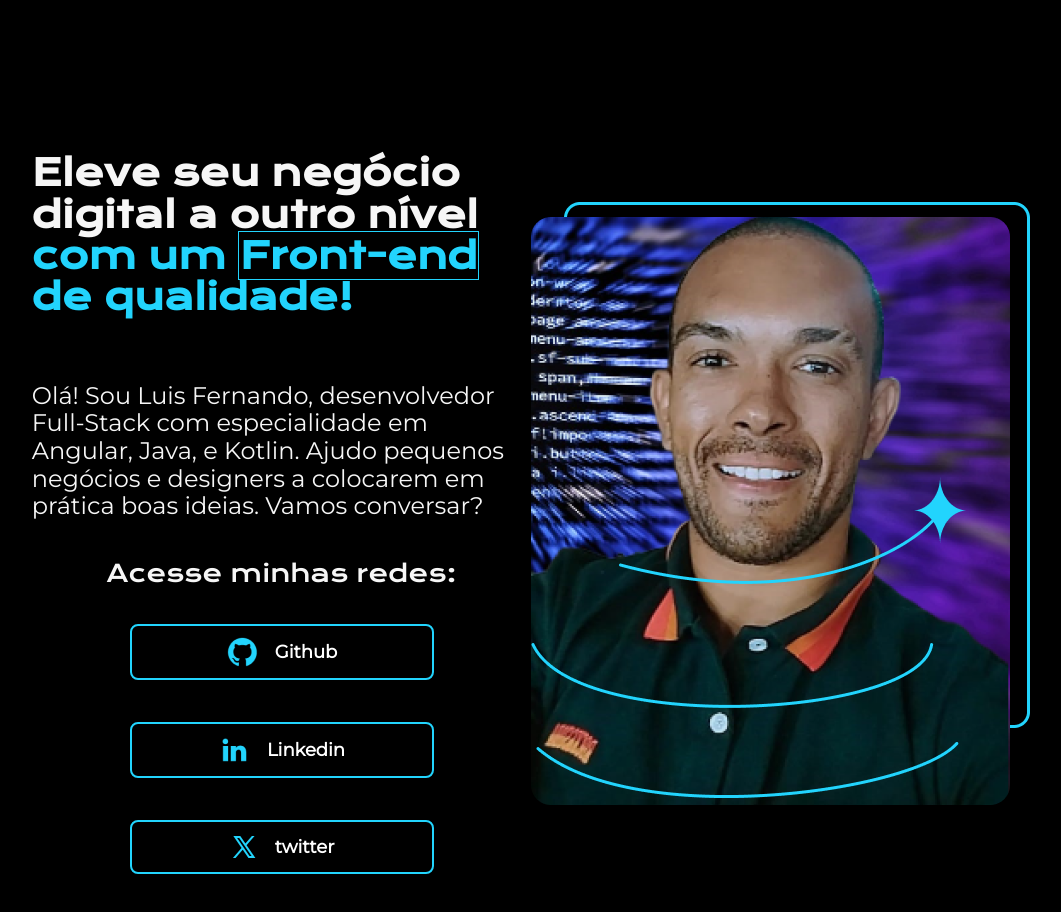
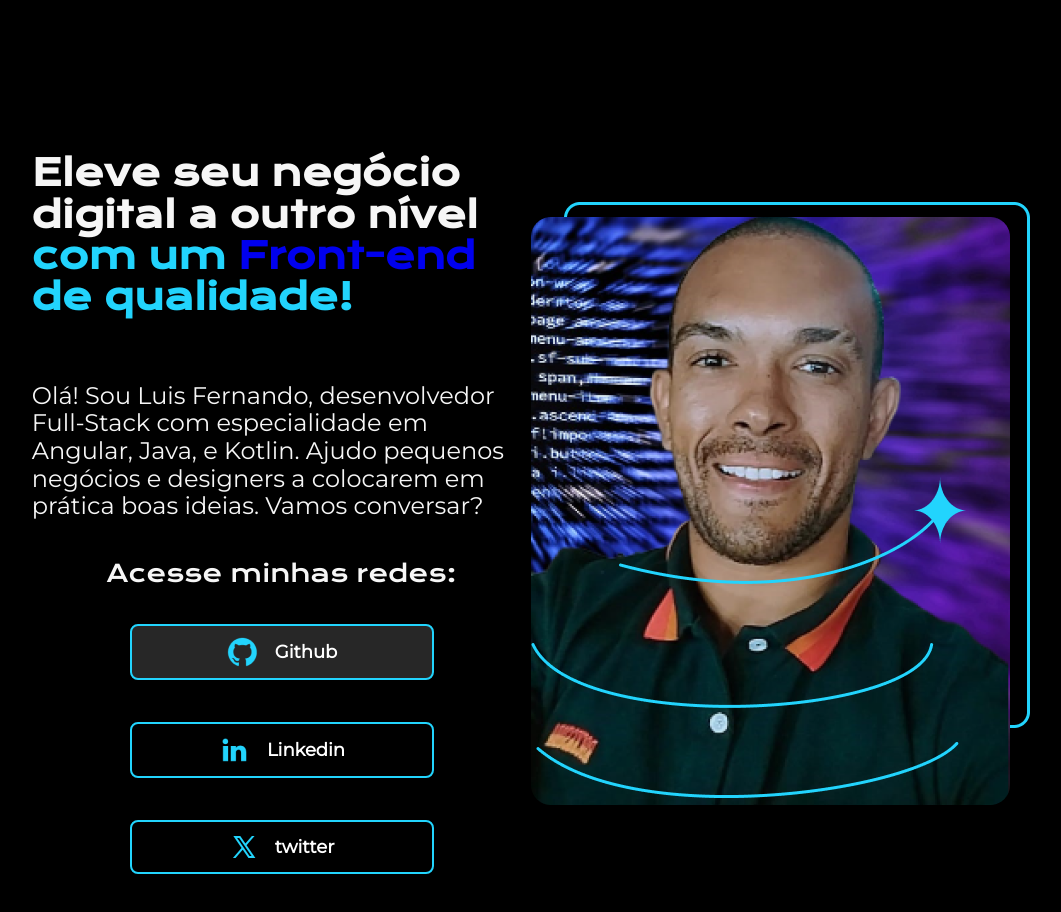
Before and after one commit to luiscutilak/alura-portfolio, a plain HTML site: page index.html in a window 1280 px wide. In both pictures the pointer is over the link "Github". Shown: the whole page, without its empty margins (109-1170 px from the left). Drawn offline with nearby package versions, Linux system fonts and the light colour scheme.

Commit message:
feat:add icons links, alingment elements with justify-content, styling elements with hover.

```diff
--- a/index.html
+++ b/index.html
@@ -15,7 +15,7 @@
         <section class="apresentacao__conteudo">
             <h1 class="apresentacao__conteudo__titulo">
                 Eleve seu negócio digital a outro nível
-                <strong class="titulo-destaque">com um <span>Front-end</span> de qualidade!</strong>
+                <strong class="titulo-destaque">com um <a href="https://github.com/luiscutilak/alura-portfolio" class="apresentacao__conteudo__titulo-destaque__front-end">Front-end</a> de qualidade!</strong>
             </h1>
             <p class="apresentacao__conteudo__texto">
                 Olá! Sou Luis Fernando, desenvolvedor Full-Stack com especialidade em
--- a/style.css
+++ b/style.css
@@ -117,3 +117,26 @@ h1 {
   text-decoration: none;
   border: 2px solid #22D4FD;
 }
+
+.apresentacao__links__link:hover{
+  background-color: #272727;
+  cursor: pointer;
+}
+
+.apresentacao__conteudo__titulo-destaque__front-end:hover{
+  color: #22D4FD;
+  border: 1px solid #22D4FD;
+  padding: 1px;
+  text-decoration: none;
+}
+
+.apresentacao__conteudo__titulo-destaque__front-end{
+text-decoration: none;
+}
+
+.apresentacao__conteudo__titulo-destaque__front-end:hover{
+        color: white;
+        text-decoration: none;
+        -webkit-text-stroke: 2px darkgreen;
+        transition-timing-function: ease-in-out;
+}
```
